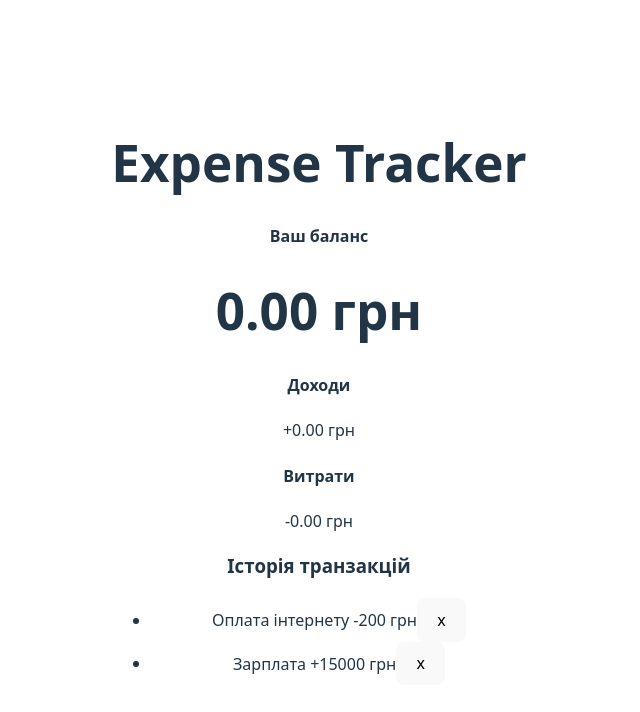
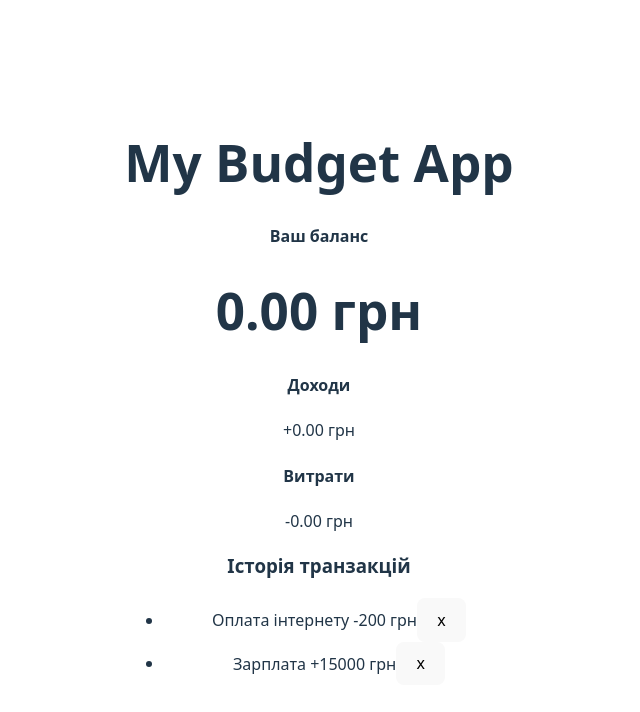
Before and after one commit to AnastasiiaYarmoliuk/expense-tracker, a React (Vite) app: page / in a window 1280 px wide. Shown: the top 712 px of the page, without its empty margins (321-961 px from the left). Built offline with nearby package versions, Linux system fonts and the light colour scheme.

Commit message:
refactor: rename app title in develop

```diff
--- a/src/App.jsx
+++ b/src/App.jsx
@@ -9,7 +9,7 @@ function App() {
 
   return (
     <div className="container">
-      <Header/>
+      <Header title="My Budget App"/>
 
       <div className="balance-container">
         <h4>Ваш баланс</h4>
--- a/src/components/Header.jsx
+++ b/src/components/Header.jsx
@@ -1,7 +1,7 @@
-export default function Header() {
+export default function Header({ title }) {
   return (
     <header>
-      <h1>Expense Tracker</h1>
+      <h1>{title}</h1>
     </header>
   );
 }
```
Also changed, not shown: 1 other file (tests, documents, lock files or other folders).
